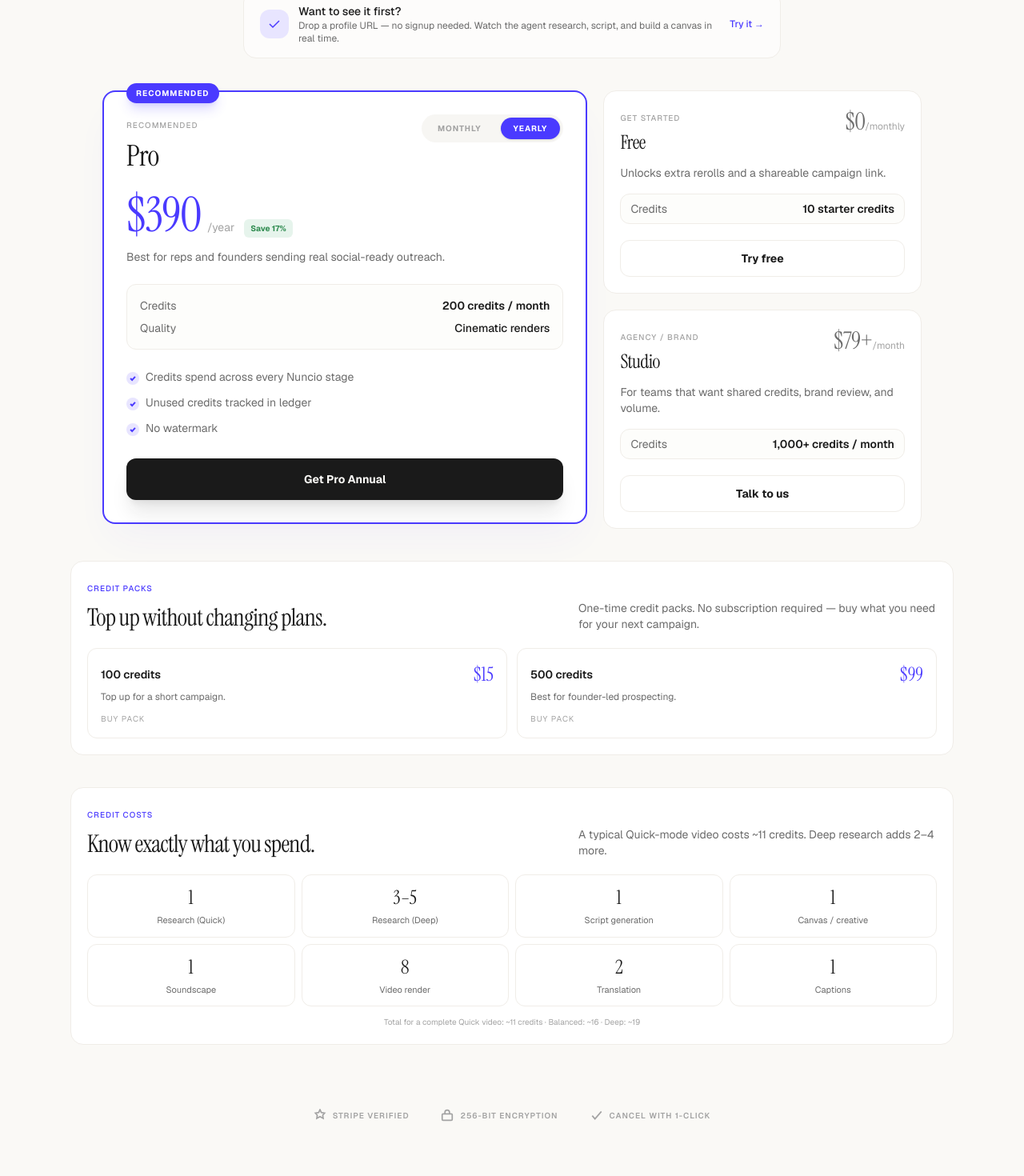
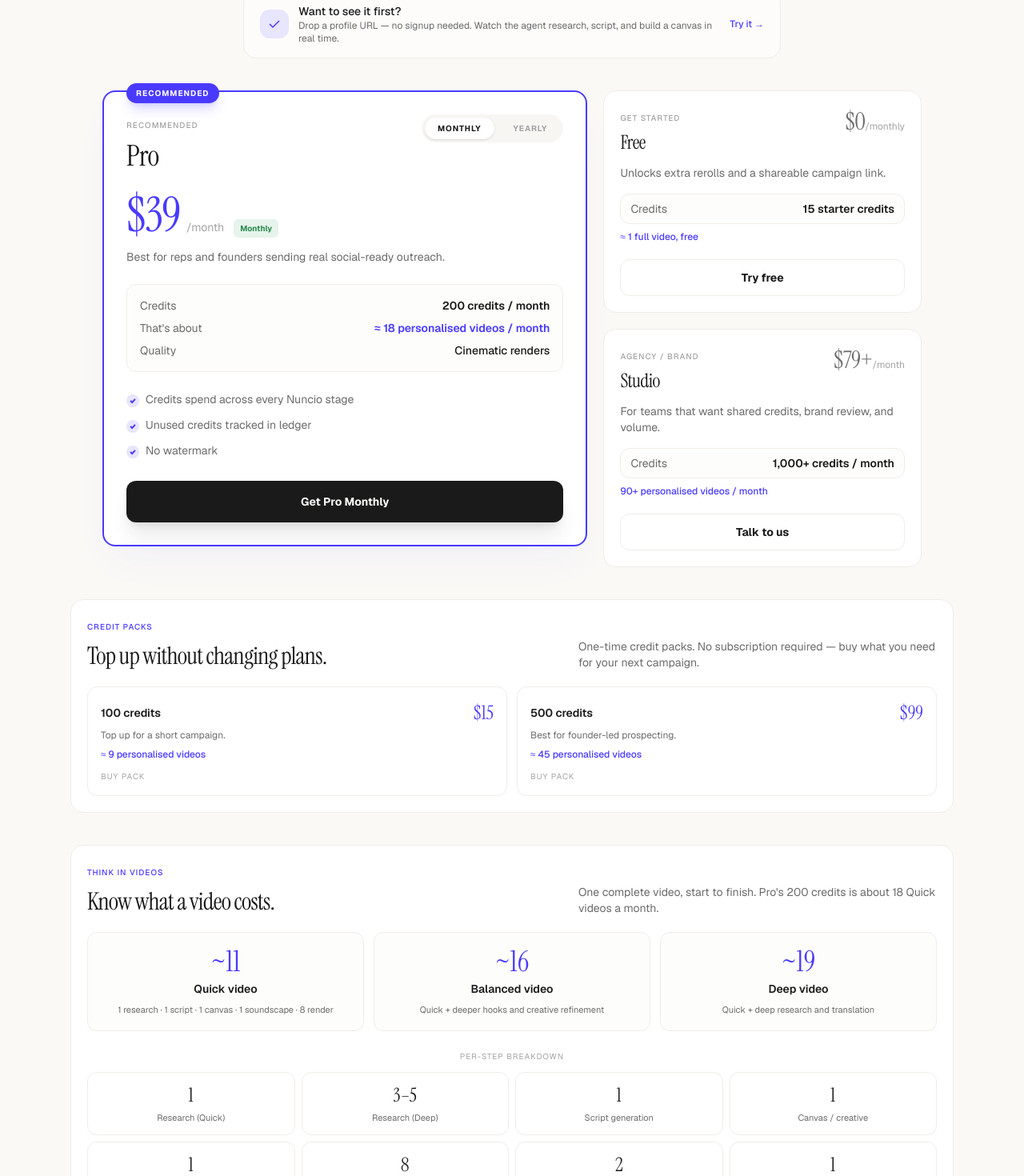
Before and after one commit to udirobert/nuncio, a Next.js app: page /pricing in a window 1280 px wide. Shown: the part 414-1884 px from the top of the page at 80% size. Built offline with nearby package versions, Linux system fonts and the light colour scheme; no server answers; what @posthog/react would draw is missing.

Commit message:
feat(billing): improve pricing transparency and starter credits

```diff
--- a/src/app/pricing/page.tsx
+++ b/src/app/pricing/page.tsx
@@ -14,6 +14,7 @@
     price: "$15",
     priceId: process.env.NEXT_PUBLIC_STRIPE_CREDITS_100_PRICE_ID || "",
     note: "Top up for a short campaign.",
+    videos: "≈ 9 personalised videos",
   },
   {
     id: "credits-500",
@@ -21,6 +22,7 @@
     price: "$99",
     priceId: process.env.NEXT_PUBLIC_STRIPE_CREDITS_500_PRICE_ID || "",
     note: "Best for founder-led prospecting.",
+    videos: "≈ 45 personalised videos",
   },
 ] as const;
 
@@ -31,7 +33,8 @@
     eyebrow: "Get started",
     price: "$0",
     period: "monthly",
-    hookModel: "10 starter credits",
+    hookModel: "15 starter credits",
+    hookEstimate: "≈ 1 full video, free",
     quality: "Account ledger",
     allowance: "Spend across research, scripts, canvas, render",
     speed: "5 credits per render",
@@ -49,6 +52,7 @@
     period: "month",
     annualPeriod: "year",
     hookModel: "200 credits / month",
+    hookEstimate: "≈ 18 personalised videos / month",
     quality: "Cinematic renders",
     allowance: "Credits spend across every Nuncio stage",
     speed: "Unused credits tracked in ledger",
@@ -64,6 +68,7 @@
     price: "$79+",
     period: "month",
     hookModel: "1,000+ credits / month",
+    hookEstimate: "90+ personalised videos / month",
     quality: "Team workspace",
     allowance: "Shared credit pool and usage history",
     speed: "Priority render capacity",
@@ -92,9 +97,15 @@
   { action: "Captions", cost: "1" },
 ];
 
+const VIDEO_TOTALS = [
+  { mode: "Quick", credits: "~11", note: "1 research · 1 script · 1 canvas · 1 soundscape · 8 render" },
+  { mode: "Balanced", credits: "~16", note: "Quick + deeper hooks and creative refinement" },
+  { mode: "Deep", credits: "~19", note: "Quick + deep research and translation" },
+] as const;
+
 function PricingContent() {
   const [loading, setLoading] = useState<string | null>(null);
-  const [annual, setAnnual] = useState(true);
+  const [annual, setAnnual] = useState(false);
   const [checkoutError, setCheckoutError] = useState("");
   const [openFaq, setOpenFaq] = useState<number | null>(null);
   const [account, setAccount] = useState<{ authenticated: boolean; balance?: number; plan?: string } | null>(null);
@@ -281,6 +292,10 @@
                   <span className="font-semibold text-ink text-right">{tier.hookModel}</span>
                 </div>
                 <div className="flex items-center justify-between gap-3 text-sm">
+                  <span className="text-ink-muted">That&apos;s about</span>
+                  <span className="font-semibold text-accent text-right">{tier.hookEstimate}</span>
+                </div>
+                <div className="flex items-center justify-between gap-3 text-sm">
                   <span className="text-ink-muted">Quality</span>
                   <span className="font-medium text-ink text-right">{tier.quality}</span>
                 </div>
@@ -339,6 +354,7 @@
                 <span className="text-ink-muted">Credits</span>
                 <span className="font-semibold text-ink text-right">{tier.hookModel}</span>
               </div>
+              <p className="text-xs text-accent font-medium mt-2">{tier.hookEstimate}</p>
 
               <button
                 onClick={() => {
@@ -390,6 +406,7 @@
                 <span className="font-display text-2xl text-accent">{pack.price}</span>
               </div>
               <p className="mt-1 text-xs text-ink-muted">{pack.note}</p>
+              <p className="mt-2 text-xs font-medium text-accent">{pack.videos}</p>
               <p className="mt-3 text-[10px] uppercase tracking-widest text-ink-faint">
                 {pack.priceId ? loading === pack.id ? "Opening checkout..." : "Buy pack" : "Price ID missing"}
               </p>
@@ -408,16 +425,26 @@
         <div className="flex flex-col gap-2 md:flex-row md:items-end md:justify-between mb-5">
           <div>
             <span className="text-[10px] uppercase tracking-widest font-medium text-accent">
-              Credit costs
+              Think in videos
             </span>
             <h2 className="mt-2 font-display text-3xl tracking-tight">
-              Know exactly what you spend.
+              Know what a video costs.
             </h2>
           </div>
           <p className="max-w-md text-sm text-ink-muted">
-            A typical Quick-mode video costs ~11 credits. Deep research adds 2–4 more.
+            One complete video, start to finish. Pro&apos;s 200 credits is about 18 Quick videos a month.
           </p>
         </div>
+        <div className="grid grid-cols-1 md:grid-cols-3 gap-3 mb-6">
+          {VIDEO_TOTALS.map((t) => (
+            <div key={t.mode} className="rounded-xl border border-cream-dark bg-cream/40 p-4 text-center">
+              <p className="font-display text-4xl text-accent">{t.credits}</p>
+              <p className="text-sm font-semibold text-ink mt-1">{t.mode} video</p>
+              <p className="text-[11px] text-ink-muted mt-2 leading-relaxed">{t.note}</p>
+            </div>
+          ))}
+        </div>
+        <p className="text-[10px] uppercase tracking-widest text-ink-faint text-center mb-3">Per-step breakdown</p>
         <div className="grid grid-cols-2 md:grid-cols-4 gap-2">
           {CREDIT_COSTS.map((item) => (
             <div key={item.action} className="rounded-xl border border-cream-dark p-3 text-center">
@@ -427,7 +454,7 @@
           ))}
         </div>
         <p className="text-[10px] text-ink-faint mt-3 text-center">
-          Total for a complete Quick video: ~11 credits · Balanced: ~16 · Deep: ~19
+          Costs are per stage. The totals above reflect a complete run at each depth.
         </p>
       </motion.section>
 
--- a/src/lib/billing/accounts.ts
+++ b/src/lib/billing/accounts.ts
@@ -45,8 +45,8 @@
   const summary = await getAccountStorageProvider().getCreditSummary(input.workspace.id);
   if (summary && summary.transactions.length > 0) return 0;
 
-  const amount = Number(process.env.NUNCIO_TRIAL_CREDITS || 10);
-  const grantAmount = Number.isFinite(amount) ? amount : 10;
+  const amount = Number(process.env.NUNCIO_TRIAL_CREDITS || 15);
+  const grantAmount = Number.isFinite(amount) ? amount : 15;
   await grantCredits({
     workspaceId: input.workspace.id,
     userId: input.user?.id || input.workspace.ownerUserId,
--- a/src/lib/billing/credits.ts
+++ b/src/lib/billing/credits.ts
@@ -102,8 +102,8 @@
     plan: "free",
   });
 
-  const trialCredits = Number(process.env.NUNCIO_TRIAL_CREDITS || 10);
-  const grantAmount = Number.isFinite(trialCredits) ? trialCredits : 10;
+  const trialCredits = Number(process.env.NUNCIO_TRIAL_CREDITS || 15);
+  const grantAmount = Number.isFinite(trialCredits) ? trialCredits : 15;
   await provider.appendCreditTransaction({
     workspaceId: anonId,
     userId: anonId,
```
